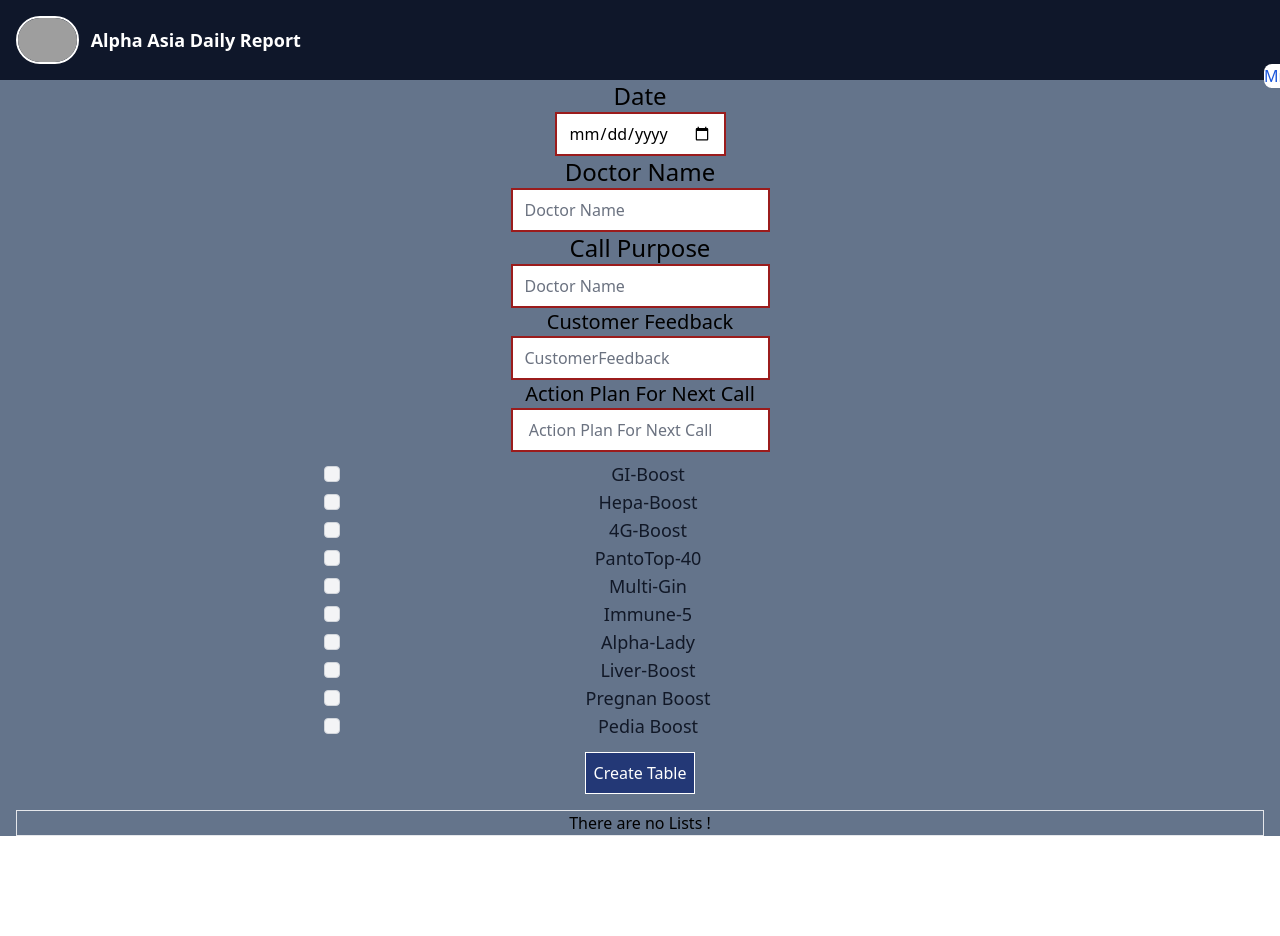
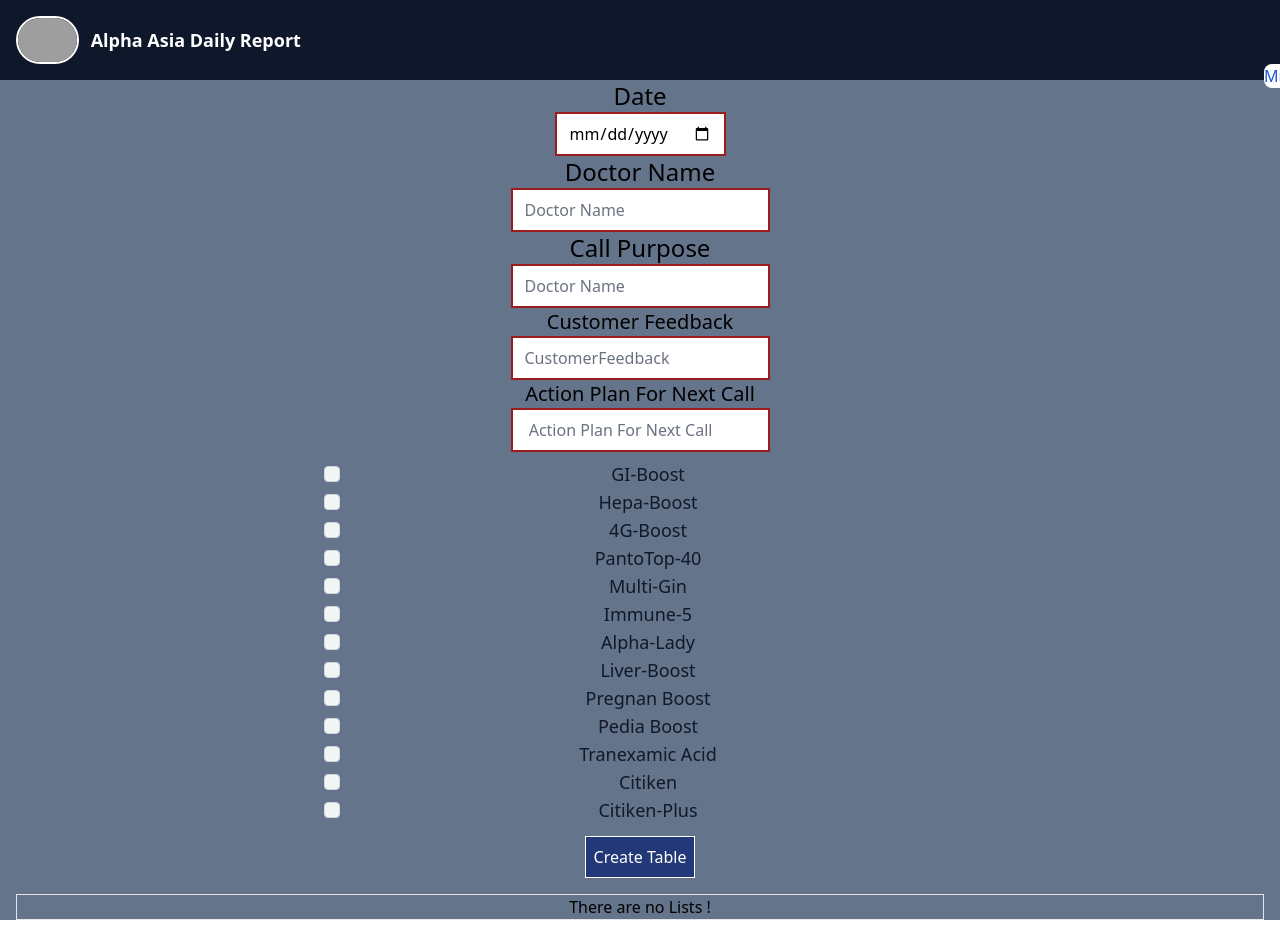
Before and after one commit to ArrKuu77/Alpha-Asia, a React (Vite) app: page /doctorListForm in a window 1280 px wide. Shown: the top 936 px of the page. Before the commit the page ends 852 px from the top, so only its background shows below. Built offline with nearby package versions, Linux system fonts and the light colour scheme; grey boxes are pictures that could not be loaded.

Commit message:
UpdateProduct-three

```diff
--- a/src/component/ReportForm.jsx
+++ b/src/component/ReportForm.jsx
@@ -77,6 +77,24 @@ const ReportForm = () => {
       name: "Pedia Boost",
       SName: "PDB",
       price: 15200,
+    },
+    {
+      id: 11,
+      name: "Tranexamic Acid",
+      SName: "TNA",
+      price: 33275,
+    },
+    {
+      id: 12,
+      name: "Citiken",
+      SName: "CTK",
+      price: 57200,
+    },
+    {
+      id: 13,
+      name: "Citiken-Plus",
+      SName: "CTKP",
+      price: 59950,
     },
   ]);
   const [Lists, setLists] = useState([]);
```
